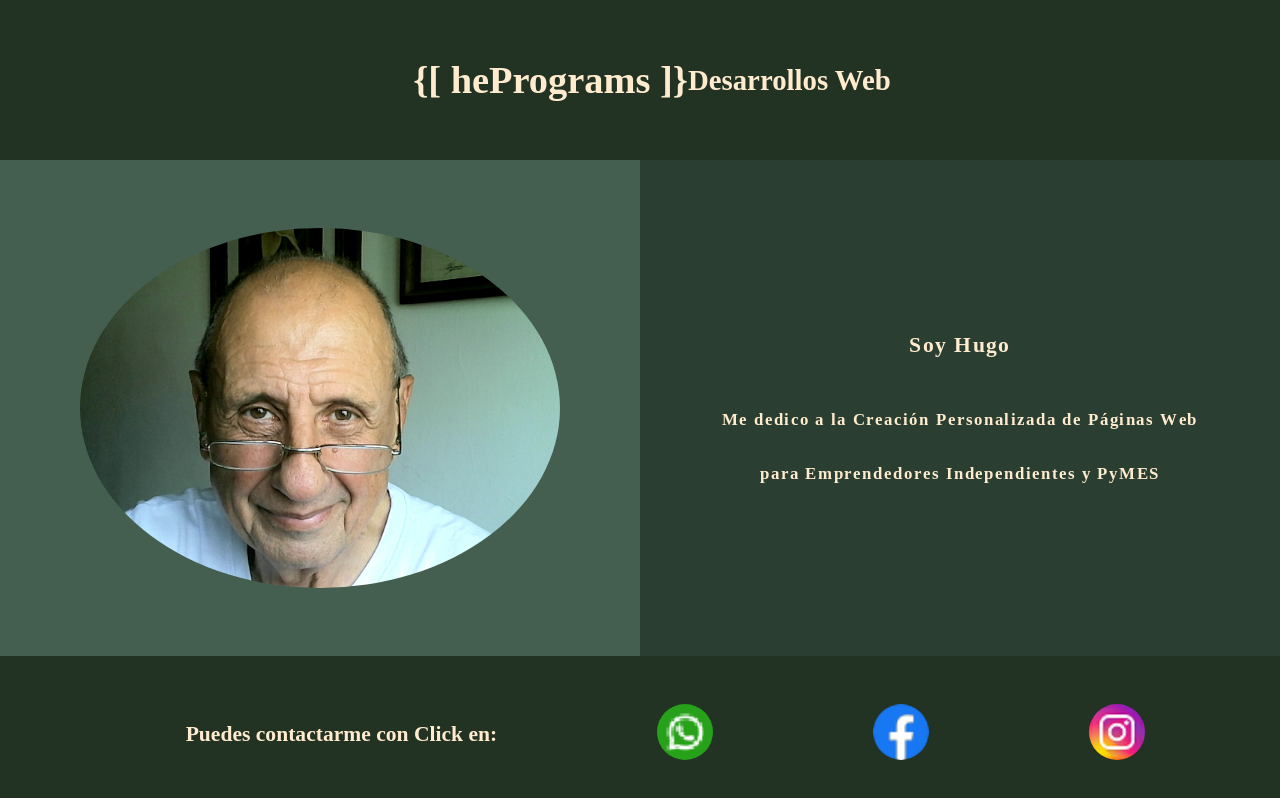
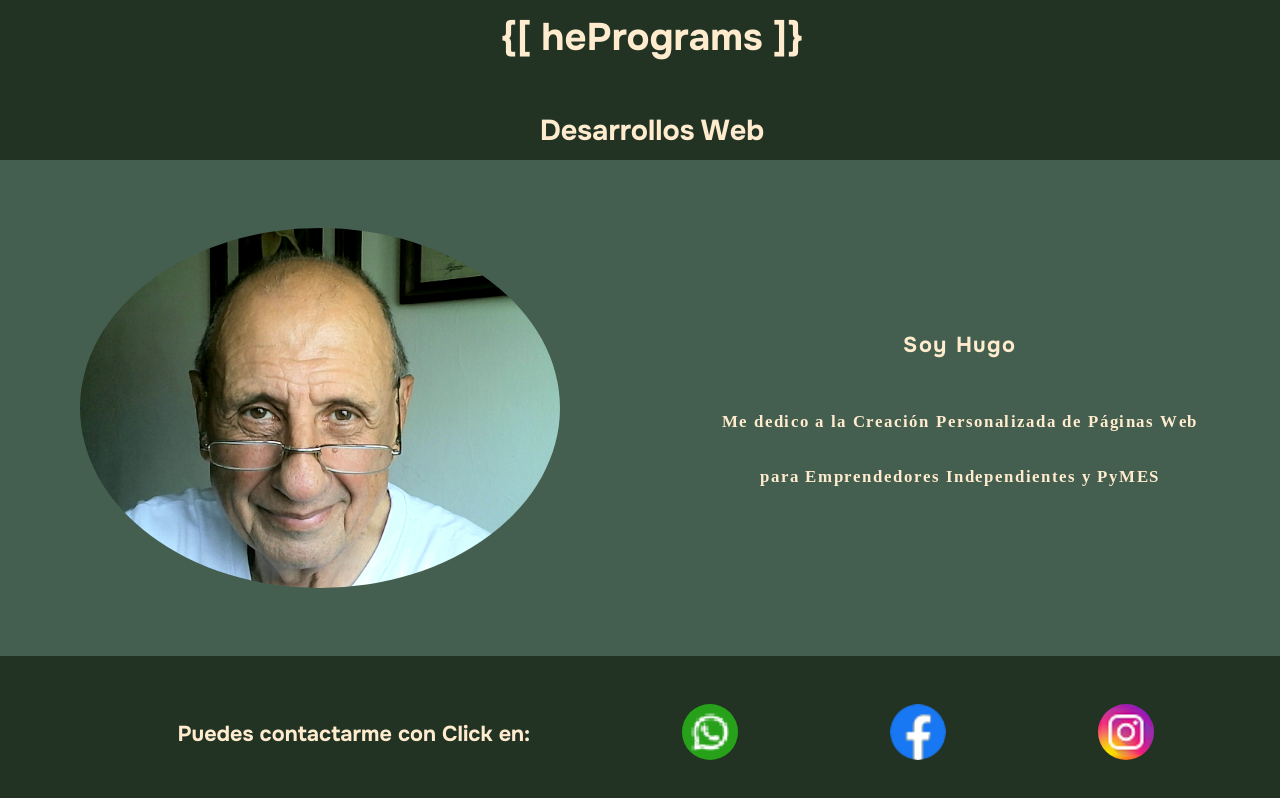
Before and after one commit to hugoluisgithub/mi-pagina, a plain HTML site: page index.html in a window 1280 px wide. Shown: the top 798 px of the page. Drawn offline with Linux system fonts and the light colour scheme; a web font is replaced by a local one.

Commit message:
Refactor CSS for layout and styling improvements

```diff
--- a/css/style.css
+++ b/css/style.css
@@ -26,6 +26,7 @@ body {
     font-family: SUSE;
     color: blanchedalmond;
     display: flex;
+    flex-direction: column;
     align-items: center;
     justify-content: center;
     padding: clamp(8px, 1.5vh, 18px);
@@ -55,7 +56,7 @@ body {
 
 .div3 {
     grid-row: 2 / 3;
-    background-color: rgb(42, 63, 50);
+    background-color: rgb(68, 95, 79);
     padding: 1.2vh 2%;
     text-align: center;
     letter-spacing: 1.5px;
@@ -88,6 +89,11 @@ body {
 p {
     font-weight: bold;
 }
+h1, h2 {
+  text-align: center;
+
+  font-family: Onest;
+}
 
 h4 {
 font-family: Onest;
@@ -97,6 +103,7 @@ text-align: left;
 /* Animation helpers for per-letter animation */
 .char {
     display: inline-block;
+    vertical-align: middle;
     white-space: pre;
     will-change: transform, color, opacity;
 }
```
